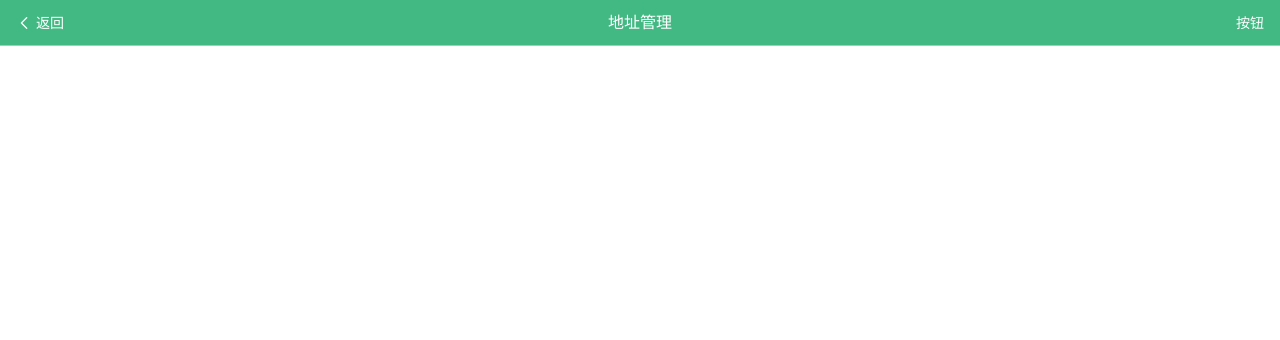
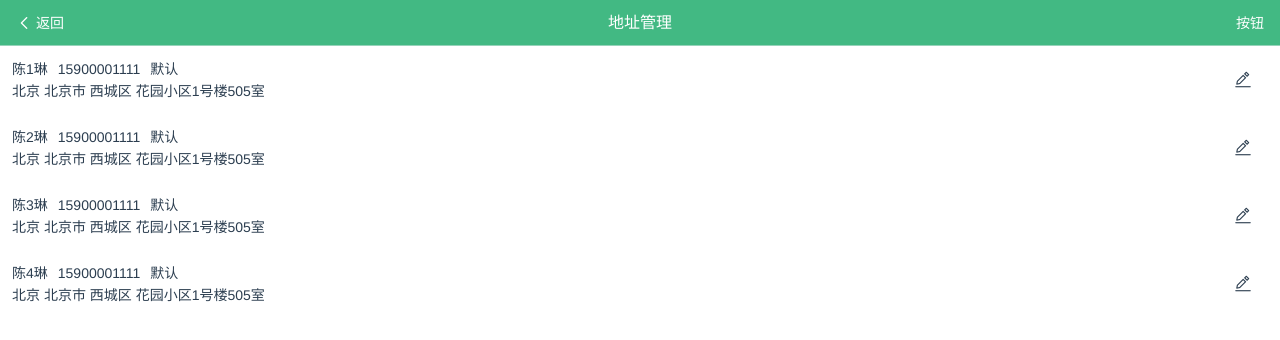
Before and after one commit to SherryChen0911/mall-demo, a Vue app: page /addresslist in a window 1280 px wide. Shown: the top 340 px of the page. Built offline with nearby package versions, Linux system fonts and the light colour scheme.

Commit message:
20210906002

```diff
--- a/src/main.js
+++ b/src/main.js
@@ -19,6 +19,7 @@ import { Button } from 'vant';
 import { Icon } from 'vant';
 import { Divider } from 'vant';
 import { Grid, GridItem } from 'vant';
+import { Switch } from 'vant';
 
 createApp(App).use(store).use(router)
 .use(NavBar)
@@ -45,4 +46,5 @@ createApp(App).use(store).use(router)
 .use(Divider)
 .use(Grid)
 .use(GridItem)
+.use(Switch)
 .mount('#app')
--- a/src/views/address/AddressDetail.vue
+++ b/src/views/address/AddressDetail.vue
@@ -2,8 +2,36 @@
 <div>
   <van-nav-bar class="nav-bar" title="编辑地址" left-text="返回" right-text="按钮" left-arrow fixed @click-left="onClickLeft" @click-right="onClickRight"/>
   <div class="navbar-palceholder"></div>
+  <div class="form-view">
+    <div class="form-item">
+      <span class="form-item-prefix">姓名</span>
+      <span class="form-item-cnt">陈琳</span>
+    </div>
+    <div class="form-item">
+      <span class="form-item-prefix">电话</span>
+      <span class="form-item-cnt">15900001111</span>
+    </div>
+    <div class="form-item">
+      <span class="form-item-prefix">地区</span>
+      <span class="form-item-cnt">北京 北京市 西城区</span>
+      <div class="form-item-suffix">
+        <van-icon name="arrow" size="20px"/>
+      </div>
+    </div>
+    <div class="form-item">
+      <span class="form-item-prefix">详细地址</span>
+      <span class="form-item-cnt">花园小区1号楼505室</span>
+    </div>
+    <div class="form-item">
+      <span class="form-item-cnt">设为默认地址</span>
+      <div class="form-item-suffix">
+        <van-switch size="20px" active-color="#42b983" v-model="checked" />
+      </div>
+    </div>
+    <van-button class="one-btn" color="#42b983">保存</van-button>
+    <van-button class="one-btn" color="#ffffff" style="color:#2C3E50; border: 1px solid lightgray;">删除</van-button>
+  </div>
 </div>
-
 </template>
 
 <script>
@@ -16,6 +44,7 @@ export default {
   },
   data(){
     return {
+      checked:false,
     }
   },
   methods:{
@@ -30,4 +59,30 @@ export default {
 </script>
 
 <style lang="scss">
+  .form-view{
+    width: 100%;
+  }
+  .form-item{
+    padding: 20px;
+    display: flex;
+    justify-content: flex-start;
+  }
+  .form-item-prefix{
+    width: 100px;
+    text-align: left;
+  }
+  .form-item-cnt{
+    flex: 1;
+    text-align: left;
+  }
+  .form-item-suffix{
+    display: flex;
+    justify-content: flex-start;
+    align-items: center;
+  }
+  .one-btn{
+    width: calc(100% - 40px);
+    margin-top: 20px !important;
+    border-radius: 25px !important;
+  }
 </style>
--- a/src/views/address/AddressList.vue
+++ b/src/views/address/AddressList.vue
@@ -2,8 +2,22 @@
 <div>
   <van-nav-bar class="nav-bar" title="地址管理" left-text="返回" right-text="按钮" left-arrow fixed @click-left="onClickLeft" @click-right="onClickRight"/>
   <div class="navbar-palceholder"></div>
+  <div class="address-item" v-for="item in addressList" :key="item.id">
+    <div class="address-cnt">
+      <div>
+        <span class="address-span">{{item.name}}</span>
+        <span class="address-span">{{item.tel}}</span>
+        <span class="address-span">默认</span>
+      </div>
+      <div>
+        <span class="address-span">{{item.address}}</span>
+      </div>
+    </div>
+    <div class="address-icon" @click="toAddressDetail">
+      <van-icon name="edit" size="20px"/>
+    </div>
+  </div>
 </div>
-
 </template>
 
 <script>
@@ -16,6 +30,32 @@ export default {
   },
   data(){
     return {
+      addressList:[
+        {
+          id:1,
+          name: "陈1琳",
+          tel: "15900001111",
+          address: "北京 北京市 西城区 花园小区1号楼505室"
+        },
+        {
+          id:2,
+          name: "陈2琳",
+          tel: "15900001111",
+          address: "北京 北京市 西城区 花园小区1号楼505室"
+        },
+        {
+          id:3,
+          name: "陈3琳",
+          tel: "15900001111",
+          address: "北京 北京市 西城区 花园小区1号楼505室"
+        },
+        {
+          id:4,
+          name: "陈4琳",
+          tel: "15900001111",
+          address: "北京 北京市 西城区 花园小区1号楼505室"
+        },
+      ],
     }
   },
   methods:{
@@ -25,9 +65,37 @@ export default {
     onClickRight(){
 
     },
+    toAddressDetail(){
+      this.$router.push({path:"/addressdetail"})
+    }
   }
 }
 </script>
 
 <style lang="scss">
+  .address-item{
+    display: flex;
+    padding: 12px;
+  }
+
+  .address-cnt{
+    flex: 1;
+    display: flex;
+    flex-direction: column;
+    justify-content: center;
+    align-items: flex-start;
+
+  }
+
+  .address-span{
+    margin-right: 10px;
+  }
+
+  .address-icon{
+    width: 50px;
+    display: flex;
+    flex-direction: column;
+    justify-content: center;
+    align-items: center;
+  }
 </style>
```
